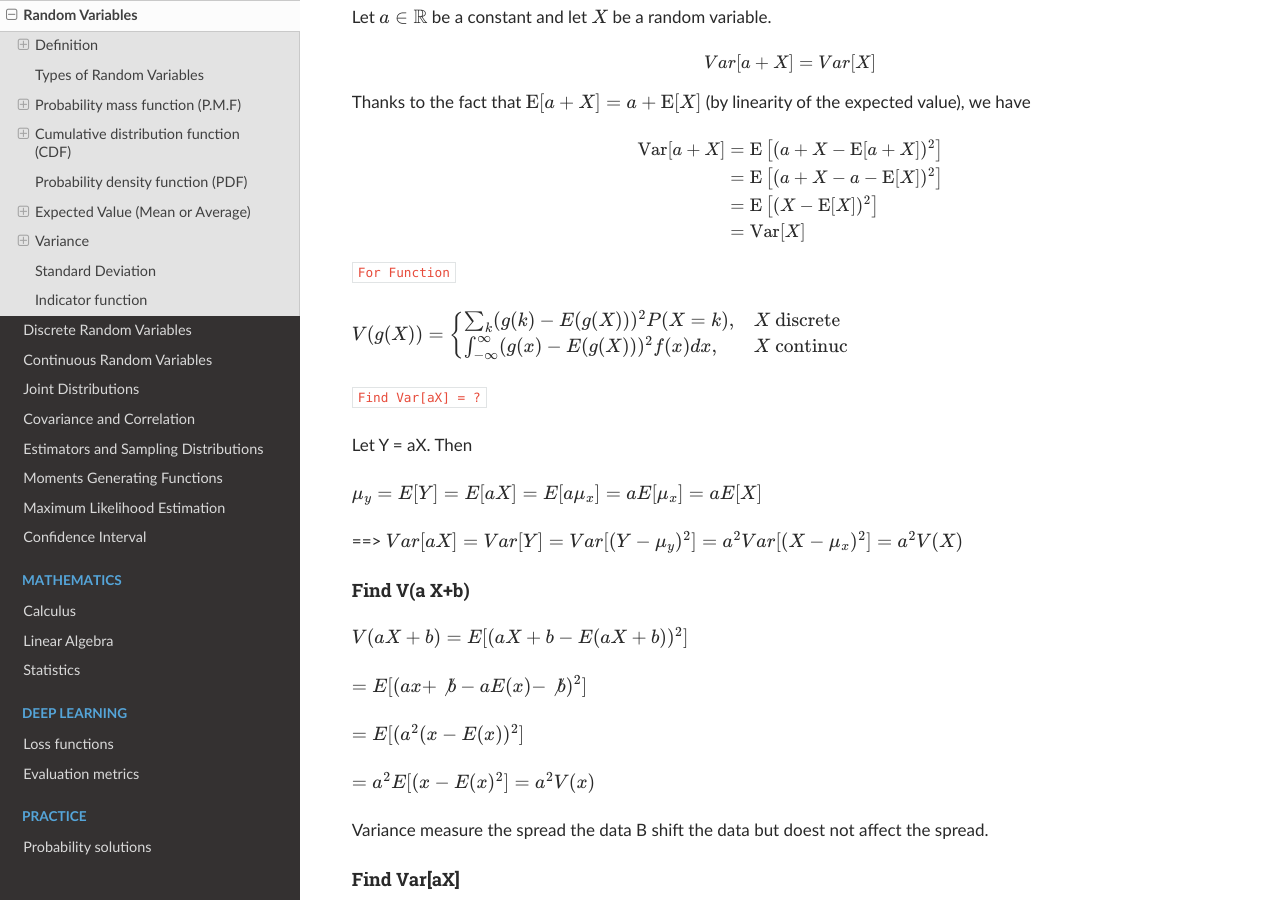
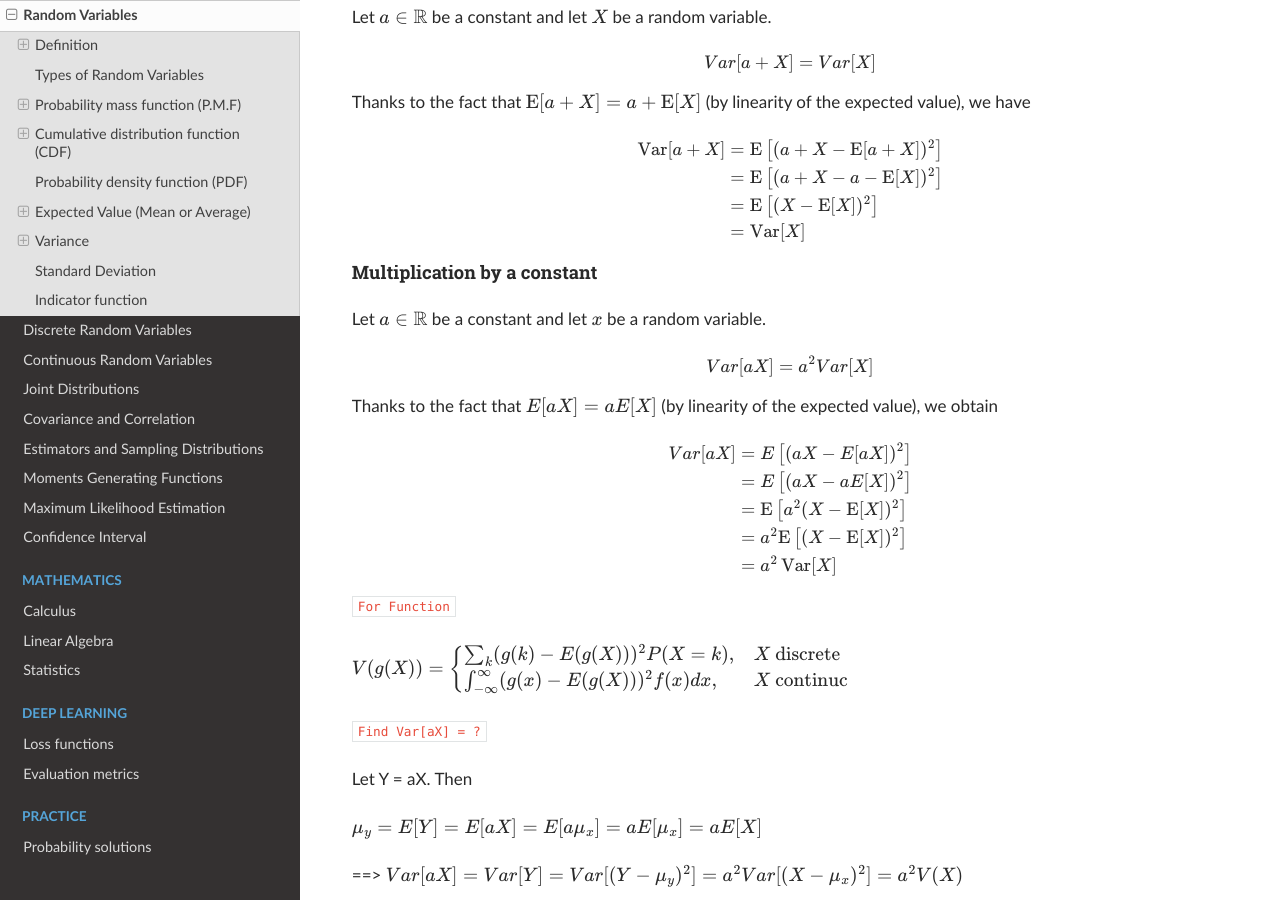
Before and after one commit to akkefa/ml-notes, a Sphinx documentation site: the page built from docs/probability/random_variable.md, in a window 1280 px wide and 900 px high, scrolled down 7609 px. Built offline with Sphinx 7.4.7 and the Read the Docs theme 2.0.0, drawn with Linux system fonts in a browser that asks for light colours.

Commit message:
new changes

```diff
--- a/docs/probability/random_variable.md
+++ b/docs/probability/random_variable.md
@@ -373,6 +373,26 @@ $$
 \end{aligned}
 $$
 
+#### Multiplication by a constant
+
+Let $a \in \mathbb{R}$ be a constant and let $x$ be a random variable.
+
+$$
+Var[a X]=a^{2} Var[X]
+$$
+
+Thanks to the fact that $E[a X]=a E[X]$ (by linearity of the expected value), we obtain
+
+$$
+\begin{aligned}
+Var[a X] &=E\left[(a X-E[a X])^{2}\right] \\
+&=E\left[(a X-a E[X])^{2}\right] \\
+&=\mathrm{E}\left[a^{2}(X-\mathrm{E}[X])^{2}\right] \\
+&=a^{2} \mathrm{E}\left[(X-\mathrm{E}[X])^{2}\right] \\
+&=a^{2} \operatorname{Var}[X]
+\end{aligned}
+$$
+
 `For Function`
 
 $V(g(X))= \begin{cases}\sum_{k}(g(k)-E(g(X)))^{2} P(X=k), & X \text { discrete } \\ \int_{-\infty}^{\infty}(g(x)-E(g(X)))^{2} f(x) d x, & X \text { continuc }\end{cases}$
```
